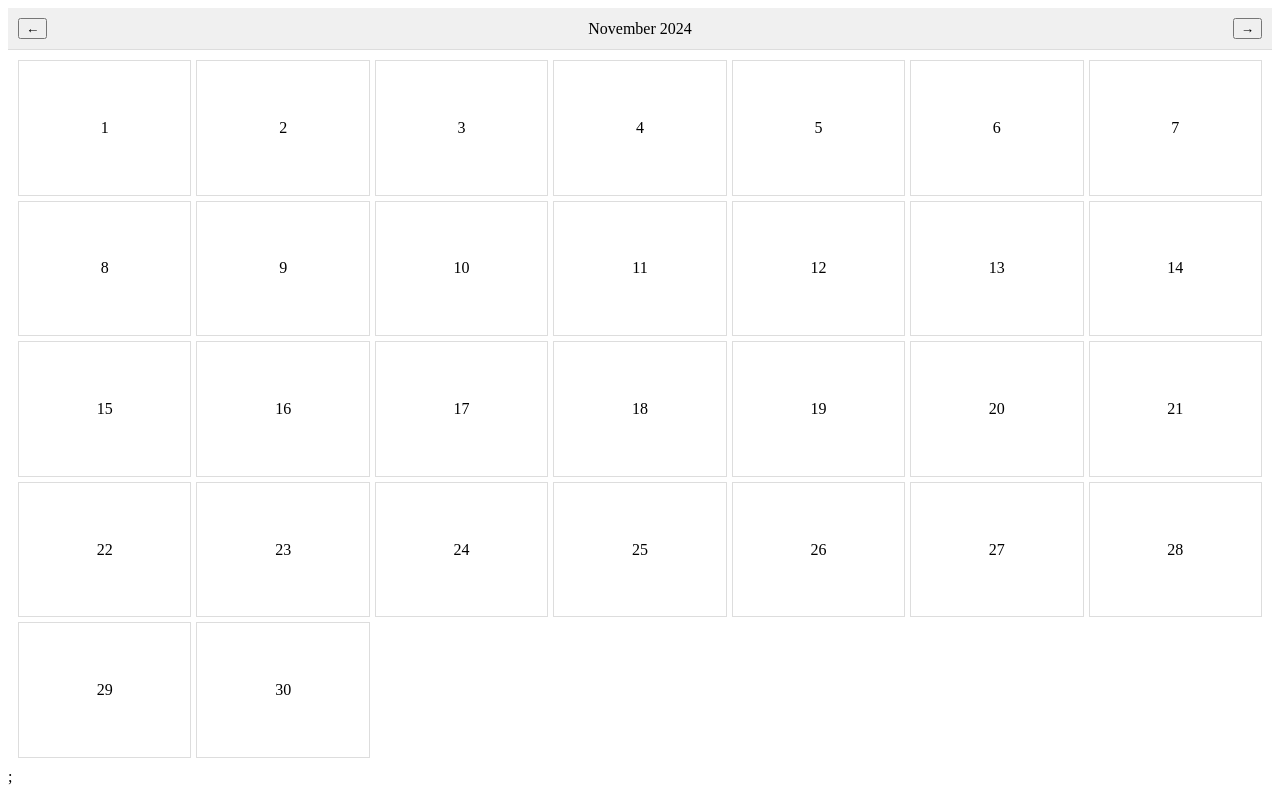
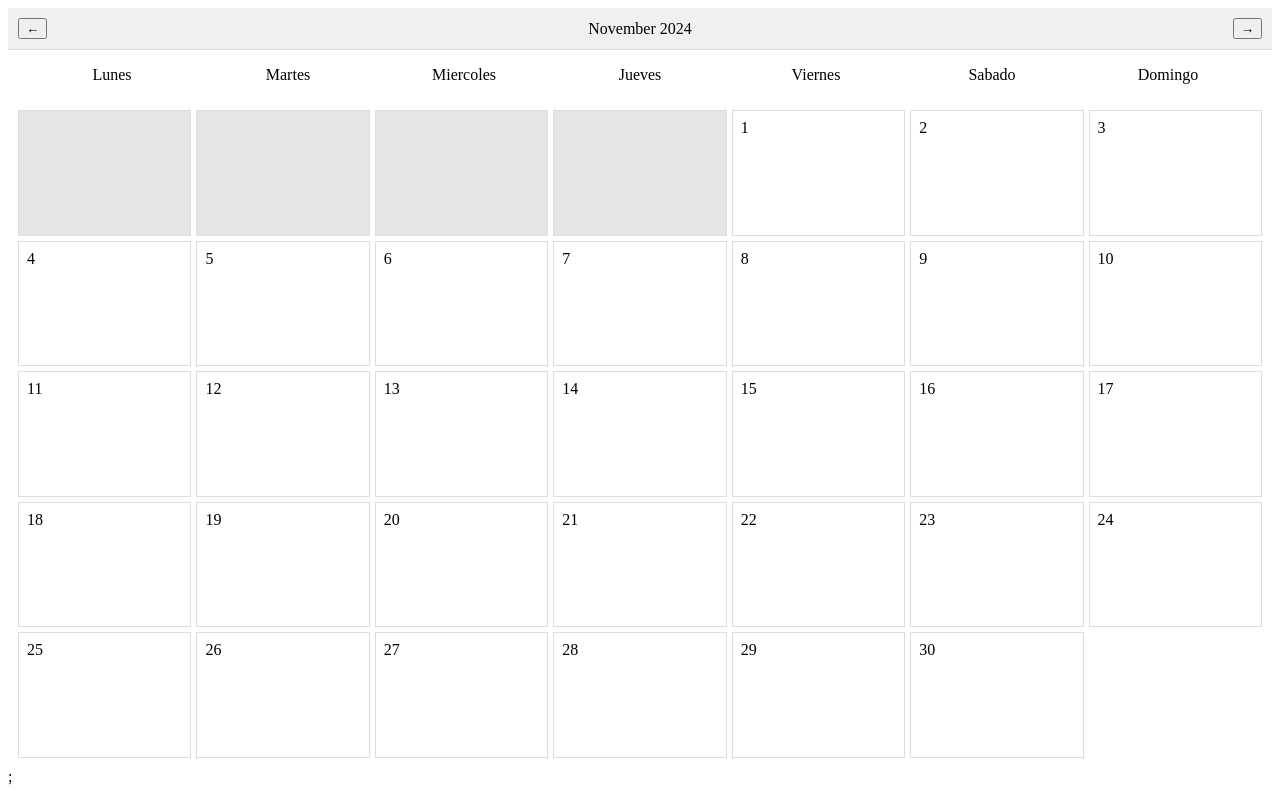
Before and after one commit to nikolasribeiro/opencalendar, a React app: page / in a window 1280 px wide. Built offline with nearby package versions, Linux system fonts and the light colour scheme.

Commit message:
empty days added and improve on calendar dates view

```diff
--- a/src/components/calendar.tsx
+++ b/src/components/calendar.tsx
@@ -23,8 +23,17 @@ export const Calendar: React.FC<CalendarProps> = ({
   onDayClick,
 }) => {
   const [currentDate, setCurrentDate] = useState(initialDate);
+  const firstDayOfMonth = new Date(
+    currentDate.getFullYear(),
+    currentDate.getMonth(),
+    0
+  ).getDay();
 
   const daysInMonth = getDaysInMonth(currentDate);
+  const emptyDays = Array.from({ length: firstDayOfMonth }, (_, index) => (
+    <div key={`empty-${index}`} className="calendar-day empty" />
+  ));
+
   const monthName = currentDate.toLocaleString("default", { month: "long" });
   const year = currentDate.getFullYear();
 
@@ -43,7 +52,9 @@ export const Calendar: React.FC<CalendarProps> = ({
     <div className="calendar">
       <Header month={monthName} year={year} onNavigate={navigate} />
       <div className="calendar-days">
-        {daysInMonth.map((day) => {
+        {[
+          ...emptyDays, // Días vacíos
+          ...daysInMonth.map((day) => {
             const event = events.find((e) => e.date === day.date);
             return (
               <Day
@@ -58,7 +69,8 @@ export const Calendar: React.FC<CalendarProps> = ({
                 }
               />
             );
-        })}
+          }),
+        ]}
       </div>
     </div>
   );
--- a/src/components/day.tsx
+++ b/src/components/day.tsx
@@ -10,7 +10,7 @@ interface DayProps {
 export const Day: React.FC<DayProps> = ({ date, day, event, onClick }) => {
   return (
     <div className={`calendar-day ${event ? "event" : ""}`} onClick={onClick}>
-      <span>{day}</span>
+      <span className="calendar-date">{day}</span>
       {event && <small>{event.name}</small>}
     </div>
   );
--- a/src/components/header.tsx
+++ b/src/components/header.tsx
@@ -8,10 +8,35 @@ interface HeaderProps {
 
 export const Header: React.FC<HeaderProps> = ({ month, year, onNavigate }) => {
   return (
-    <div className="calendar-header">
-      <button onClick={() => onNavigate("prev")}>←</button>
-      <span>{`${month} ${year}`}</span>
-      <button onClick={() => onNavigate("next")}>→</button>
-    </div>
+    <>
+      <div className="calendar-header">
+        <button onClick={() => onNavigate("prev")}>←</button>
+        <span>{`${month} ${year}`}</span>
+        <button onClick={() => onNavigate("next")}>→</button>
+      </div>
+      <div className="days-of-the-week">
+        <span>
+          <p>Lunes</p>
+        </span>
+        <span>
+          <p>Martes</p>
+        </span>
+        <span>
+          <p>Miercoles</p>
+        </span>
+        <span>
+          <p>Jueves</p>
+        </span>
+        <span>
+          <p>Viernes</p>
+        </span>
+        <span>
+          <p>Sabado</p>
+        </span>
+        <span>
+          <p>Domingo</p>
+        </span>
+      </div>
+    </>
   );
 };
--- a/src/styles.css
+++ b/src/styles.css
@@ -28,12 +28,20 @@
 
 .calendar-day {
   display: flex;
+  position: relative;
   justify-content: center;
   align-items: center;
   border: 1px solid #ddd;
   text-align: center;
   cursor: pointer;
   transition: background-color 0.3s;
+}
+
+.calendar-date{
+  position: absolute;
+  top: 0;
+  left: 0;
+  padding: .5rem;
 }
 
 .calendar-day:hover {
@@ -44,3 +52,20 @@
   background-color: #007bff;
   color: white;
 }
+
+.empty{
+  background-color: rgba(0, 0, 0, .1);
+}
+
+.empty:hover{
+  background-color: rgba(0, 0, 0, .1);
+}
+
+.days-of-the-week{
+  display: grid;
+  grid-template-columns: repeat(7, 1fr);
+  padding-inline: 1rem;
+}
+.days-of-the-week span {
+  text-align: center;
+}
```
Lines whose indentation alone changed are shown as unchanged.
